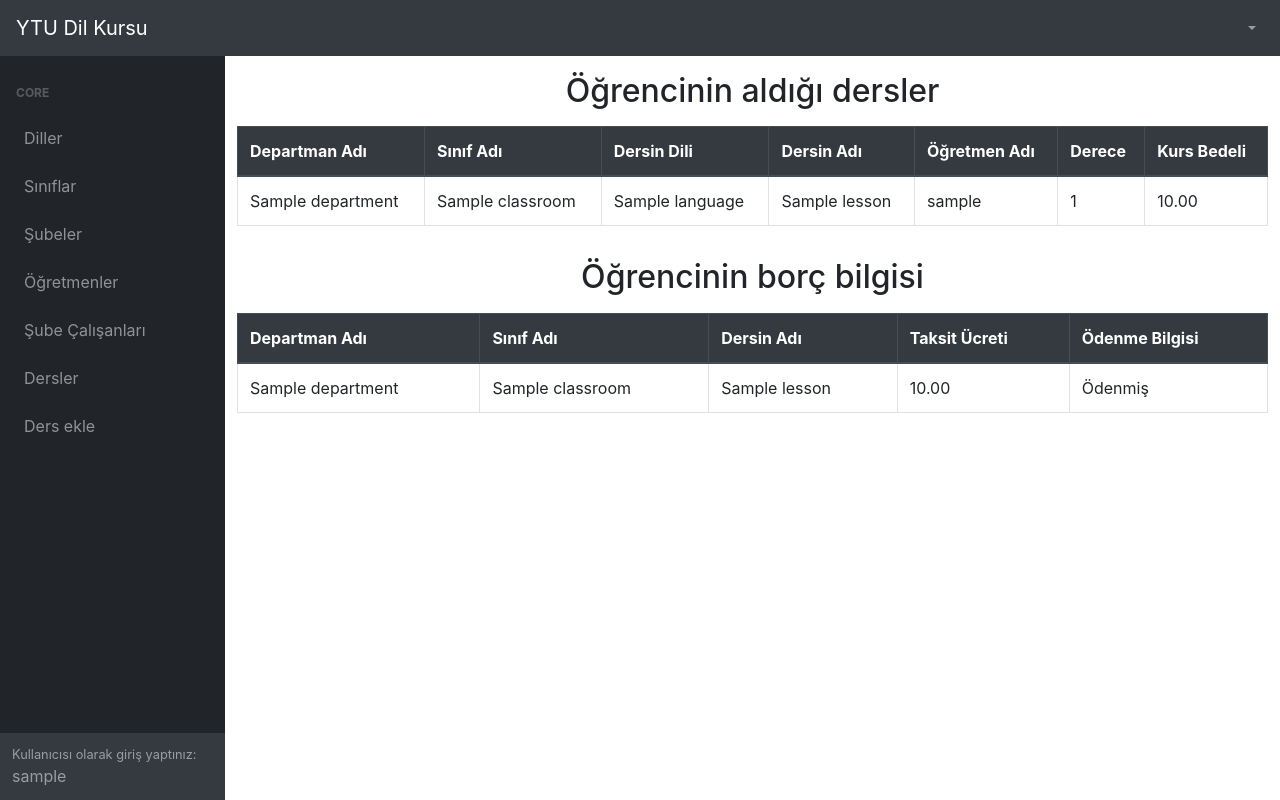
After one commit to seyyidibrahimgulec/software-engineering-project, a Django app: page /student/1/ in a window 1280 px wide. The commit adds this page. Run offline with Django 3.2, Linux system fonts and the light colour scheme; a user stored in the database is signed in; tables that the repository leaves empty hold one stand-in row (values such as "Sample post"); some libraries are stand-ins or nearby versions.

Commit message:
[WIP] Add student page

```diff
--- a/home/views.py
+++ b/home/views.py
@@ -1,8 +1,12 @@
 from django.shortcuts import render
 from django.urls import reverse
 from django.views import View
+from django.views.generic import DetailView
 from django.shortcuts import redirect
 from django.http import HttpResponse
+
+from users.models import Student
+from payments.models import Payment, Installment
 
 
 class IframeView(View):
@@ -44,7 +48,21 @@ def homepage(request):
         return HttpResponse("<h1>Teacher</h2>")
     elif request.user.is_student:
         # TODO: Add Student Pages
-        return HttpResponse("<h1>Student</h2>")
+        return redirect(reverse('student', kwargs={'pk': request.user.pk}))
     elif request.user.is_department_staff:
         # TODO: Add DepartmentStaff Pages
         return HttpResponse("<h1>DepartmentStaff</h2>")
+
+
+class StudentDetailView(DetailView):
+    model = Student
+    template_name = 'student.html'
+
+    def get_context_data(self, **kwargs):
+        context = super().get_context_data(**kwargs)
+        student = Student.objects.get(user=self.request.user)
+        payments = Payment.objects.filter(student=student)
+        installments = Installment.objects.filter(payment__in=payments)
+        context['payments'] = payments
+        context['installments'] = installments
+        return context
--- a/softeng_project/urls.py
+++ b/softeng_project/urls.py
@@ -19,7 +19,7 @@ from django.contrib.auth.views import LoginView, LogoutView
 
 from courses.api_view import ClassRoomAPIView, CreateLessonAPIView
 from courses.views import AddLessonView
-from home.views import IframeView, homepage
+from home.views import IframeView, homepage, StudentDetailView
 from timeslots.api_views import TimeAvailableAPIView
 from users.api_views import TeachersAPIView
 from users.views import StudentRegisterView
@@ -28,11 +28,12 @@ from users.views import StudentRegisterView
 urlpatterns = [
     path("admin/", admin.site.urls),
     path("add_lesson/", AddLessonView.as_view(), name="add_lesson"),
-    path("i/<str:page>", IframeView.as_view(), name="home"),
+    path("i/<str:page>/", IframeView.as_view(), name="home"),
     path('login/', LoginView.as_view(template_name='login.html'), name='login'),
     path('logout/', LogoutView.as_view(), name='logout'),
     path('', homepage, name='homepage'),
     path('register/', StudentRegisterView.as_view(), name='register'),
+    path('student/<int:pk>/', StudentDetailView.as_view(), name='student'),
 ]
 
 # API Views
--- a/templates/navbar.html
+++ b/templates/navbar.html
@@ -1,5 +1,5 @@
 <nav class="sb-topnav navbar navbar-expand navbar-dark bg-dark">
-  <a class="navbar-brand" href="index.html">Start Bootstrap</a>
+  <a class="navbar-brand" href="/">YTU Dil Kursu</a>
   <button class="btn btn-link btn-sm order-1 order-lg-0" id="sidebarToggle" href="#"><i class="fas fa-bars"></i></button>
   <!-- Navbar Search-->
   <form class="d-none d-md-inline-block form-inline ml-auto mr-0 mr-md-3 my-2 my-md-0">
@@ -60,7 +60,6 @@
             <div class="sb-nav-link-icon"><i class="fas fa-tachometer-alt"></i></div>
             Ders ekle
           </a>
-
         {% endif %}
 
 
--- /dev/null
+++ b/templates/student.html
@@ -0,0 +1,74 @@
+{% extends 'base.html' %}
+{% load static %}
+
+{% block extra_head %}
+{% endblock %}
+
+
+
+{% block content %}
+  <h2 class="mx-auto m-3">Öğrencinin aldığı dersler</h1>
+  <div class="table-responsive">
+    <table id="table_id" class="table table-bordered table-hover">
+      <thead class="thead-dark">
+        <tr>
+          <th>Departman Adı</th>
+          <th>Sınıf Adı</th>
+          <th>Dersin Dili</th>
+          <th>Dersin Adı</th>
+          <th>Öğretmen Adı</th>
+          <th>Derece</th>
+          <th>Kurs Bedeli</th>
+        </tr>
+      </thead>
+      <tbody>
+        {% for payment in payments %}
+          <tr>
+            <td>{{ payment.lesson.classroom.department }}</td>
+            <td>{{ payment.lesson.classroom.name }}</td>
+            <td>{{ payment.lesson.language }}</td>
+            <td>{{ payment.lesson.name }}</td>
+            <td>{{ payment.lesson.teacher.user.username }}</td>
+            <td>{{ payment.lesson.degree }}</td>
+            <td>{{ payment.amount }}</td>
+          </tr>
+        {% endfor %}
+      </tbody>
+    </table>
+  </div>
+
+  <h2 class="mx-auto m-3">Öğrencinin borç bilgisi</h1>
+    <div class="table-responsive">
+      <table id="table_id" class="table table-bordered table-hover">
+        <thead class="thead-dark">
+          <tr>
+            <th>Departman Adı</th>
+            <th>Sınıf Adı</th>
+            <th>Dersin Adı</th>
+            <th>Taksit Ücreti</th>
+            <th>Ödenme Bilgisi</th>
+          </tr>
+        </thead>
+        <tbody>
+          {% for installment in installments %}
+            <tr>
+              <td>{{ installment.payment.lesson.classroom.department }}</td>
+              <td>{{ installment.payment.lesson.classroom.name }}</td>
+              <td>{{ installment.payment.lesson.name }}</td>
+              <td>{{ installment.amount }}</td>
+              {% if installment.is_paid %}
+                <td>Ödenmiş</td>
+              {% else %}
+                <td>Ödenmemiş</td>
+              {% endif %}
+            </tr>
+          {% endfor %}
+        </tbody>
+      </table>
+    </div>
+
+{% endblock %}
+
+
+{% block extra_js %}
+{% endblock %}
```
